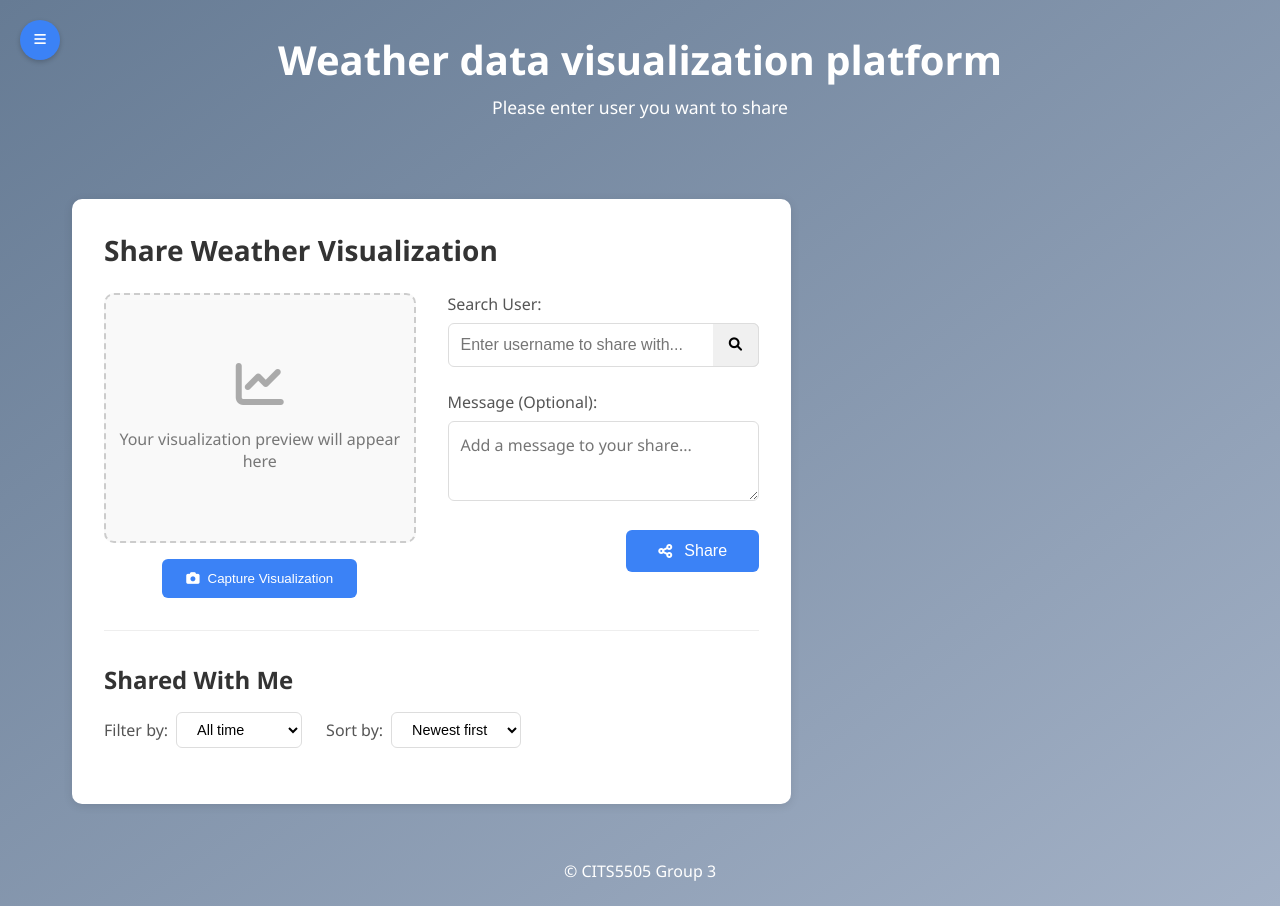
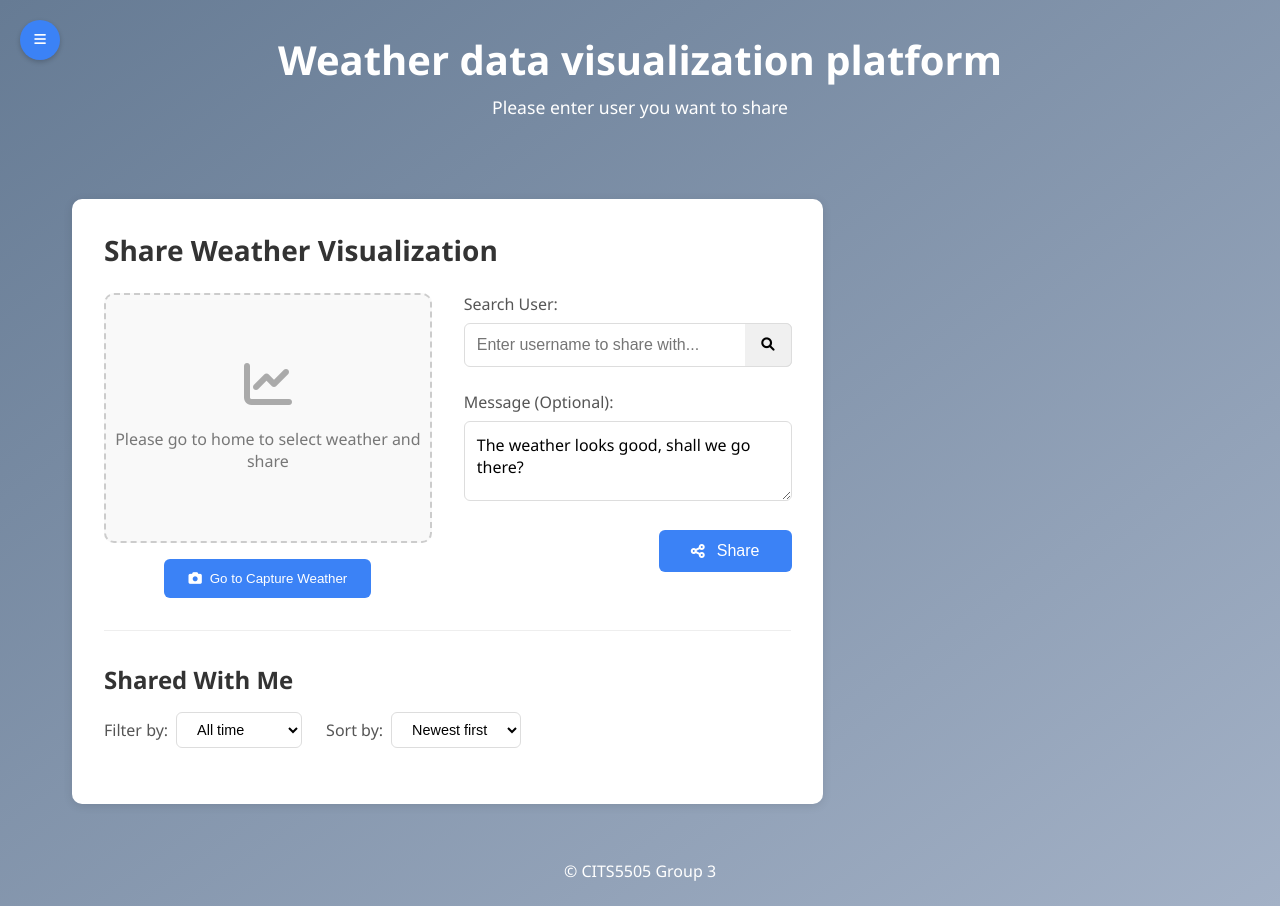
Before and after one commit to bilibilistack/CITS5505MasterGroup3, a Flask app: page /share in a window 1280 px wide. Run offline with Flask 3, Linux system fonts and the light colour scheme; the visitor is signed in with stand-in values (Sample User, id 1); some libraries are stand-ins or nearby versions.

Commit message:
Add Weather to Share
- Enhanced share functionality to include weather parameters.
- Added share button in homechart for sharing weather info.
- Improved share page to display shared weather details.
- Updated CSS for better styling of share elements.

```diff
--- a/app/models.py
+++ b/app/models.py
@@ -34,6 +34,7 @@ class WeatherData(db.Model):
 class Share(db.Model):
     id = db.Column(db.Integer, primary_key=True)
     content = db.Column(db.String(500), nullable=False)
+    weatherdata = db.Column(db.String(500), nullable=False)
     shared_by = db.Column(db.Integer, db.ForeignKey('user.id'), nullable=False)
     shared_to = db.Column(db.Integer, db.ForeignKey('user.id'), nullable=False)
     share_time = db.Column(db.DateTime, nullable=False, default=db.func.current_timestamp())
--- a/app/share.py
+++ b/app/share.py
@@ -2,6 +2,7 @@ from flask import Blueprint, request, jsonify, session, render_template, redirec
 from app.models import User
 from app.models import Share
 from app.models import db
+import json
 
 # Create a Blueprint for the share module to organize routes
 share_bp = Blueprint('share', __name__)
@@ -14,12 +15,12 @@ def search_users():
     """
     # Retrieve the search term and current user from the GET request
     search_term = request.args.get('searchTerm')
-    currentUserName = session.get('username')
+    currentusername = session.get('username')
 
     # Apply a case-insensitive search for usernames containing the search term
     # Also, exclude the current user from the results
     users = User.query.filter(User.username.ilike(f'%{search_term}%')) \
-        .filter(User.username != currentUserName)  # Exclude the current user from search results
+        .filter(User.username != currentusername)  # Exclude the current user from search results
 
     # Prepare the result as a list of dictionaries containing the user ID and username
     result = [{'id': user.id, 'username': user.username} for user in users]
@@ -35,20 +36,21 @@ def share_data():
     # get data and user id from front
     selected_users = request.json.get('selectedUsers')
     content = request.json.get('content')
-    currentUserId = session.get('user_id')
+    currentuserid = session.get('user_id')
+    urlparams=request.json.get('urlParams')
 
     # check if there any data in select
     if not selected_users or not content:
         return jsonify({"success": False, "message": "No users selected or content missing."}), 400
 
     # make sure current user do the share action
-    if currentUserId not in selected_users:
-        selected_users.append(currentUserId)
+    if currentuserid not in selected_users:
+        selected_users.append(currentuserid)
 
     # save share record
     for user_id in selected_users:
-        if user_id != currentUserId:
-            share = Share(content=content, shared_by=currentUserId, shared_to=user_id)
+        if user_id != currentuserid:
+            share = Share(content=content, weatherdata=json.dumps(urlparams), shared_by=currentuserid, shared_to=user_id)
             db.session.add(share)
 
     db.session.commit()
--- a/app/static/chart/homechart.css
+++ b/app/static/chart/homechart.css
@@ -150,7 +150,7 @@
     color: #333;
 }
 
-#get-tips-btn {
+.content-box-btn {
     font-size: 1.3rem;
     padding: 16px 36px;
     border: none;
@@ -162,6 +162,6 @@
     transition: background 0.2s;
     box-shadow: 0 2px 6px rgba(96, 125, 139, 0.15);
 }
-#get-tips-btn:hover {
+.content-box-btn:hover {
     background: #455a64;
 }
--- a/app/static/share/share.css
+++ b/app/static/share/share.css
@@ -18,7 +18,10 @@ body {
     display: flex;
     background: linear-gradient(to bottom right, #667b94, #a3b1c6);
 }
-
+.shared-weather-info-details p {
+    color: #4d4b4b !important;
+    text-align: left !important;
+}
 /* Sidebar Style */
 .sidebar {
     width: 250px;
--- a/app/static/share/share.js
+++ b/app/static/share/share.js
@@ -49,6 +49,32 @@ $(document).ready(function () {
     checkScreenSize();
     $(window).resize(checkScreenSize);
 
+    const resourcesBaseUrl = "/static/chart/resources"; // Base URL for resources
+
+    const urlParams = new URLSearchParams(window.location.search);
+    const city = urlParams.get('city');
+    const date = urlParams.get('date');
+    const temperature_low = urlParams.get('temperature_low');
+    const temperature_high = urlParams.get('temperature_high');
+    const weather_description = urlParams.get('weather_description');
+    const wind_speed = urlParams.get('wind_speed');
+    const wind_direction = urlParams.get('wind_direction');
+    const iconName = urlParams.get('icon_name') ; // Default icon name if not provided
+    // Example: Display selected weather info at the top of the share page
+    if (city && date) {
+        const weatherInfoHtml = `
+            <div class="shared-weather-info">
+            <h4>Weather of ${city} </h4>
+            <div class="shared-weather-info-details">
+                <p>Date: ${date}</p>
+                <p>Temperature: ${temperature_low}°C  ~  ${temperature_high}°C</p>
+                <p>Weather: <img class="weather-icon" src="${resourcesBaseUrl}/animated_weather/${iconName}.svg" />  ${weather_description|| 'N/A'}</p>
+                <p>Wind Speed: ${wind_speed ? wind_speed + ' km/h' : 'N/A'}</p>
+            </div>
+            </div>
+        `;
+        $('#weather-screenshot').html(weatherInfoHtml);
+    }
 
     //search user
     searchBtn.click(function () {
@@ -81,8 +107,8 @@ $(document).ready(function () {
     });
 
     // Trigger search on Enter key in the input field
-    $('#search-user').keydown(function(e) {
-            $('#search-btn').click();
+    $('#search-user').keydown(function (e) {
+        $('#search-btn').click();
     });
 
     // Share button click handler
@@ -108,6 +134,16 @@ $(document).ready(function () {
         const dataToSend = {
             selectedUsers: selectedUsers,
             content: contentToShare,
+            urlParams: {
+                city: city,
+                date: date,
+                temperature_low: temperature_low,
+                temperature_high: temperature_high,
+                weather_description: weather_description,
+                wind_speed: wind_speed,
+                wind_direction: wind_direction,
+                iconName: iconName
+            }
         };
 
         // Send the POST request with JSON data
--- a/app/templates/homechart.html
+++ b/app/templates/homechart.html
@@ -62,7 +62,7 @@
         </div>
     </li>
     <li>
-        <button id="get-tips-btn" type="button">Get Travel Tips for me</button>
+        <button id="get-tips-btn" type="button" class="content-box-btn">Get Travel Tips</button>
         <div id="main-spots-section" style="display:none;">
             <strong>Main Spots:</strong>
             <ul id="main-spots-list"></ul>
@@ -73,6 +73,9 @@
             <ul id="travel-tips-list"></ul>
         </div>
     </li>
+    <li>
+        <button id="share-to-btn" type="button" class="content-box-btn">Share With Friends</button>
+    </li>
 
 </ul>
 </aside>
--- a/app/templates/share.html
+++ b/app/templates/share.html
@@ -19,12 +19,12 @@
                     <div class="share-area">
                         <!-- Screenshot preview placeholder -->
                         <div class="screenshot-preview">
-                            <div class="screenshot-placeholder">
+                            <div class="screenshot-placeholder" id="weather-screenshot">
                                 <i class="fas fa-chart-line placeholder-icon"></i>
-                                <p>Your visualization preview will appear here</p>
+                                <p>Please go to home to select weather and share</p>
                             </div>
-                            <button class="capture-btn" id="capture-btn">
-                                <i class="fas fa-camera"></i> Capture Visualization
+                            <button class="capture-btn" onclick="location.href='{{ url_for('homechart') }}'">
+                                <i class="fas fa-camera"></i> Go to Capture Weather
                             </button>
                         </div>
 
@@ -49,7 +49,7 @@
                             <!-- Share message input -->
                             <div class="share-message-container">
                                 <label for="share-message">Message (Optional):</label>
-                                <textarea id="share-message" placeholder="Add a message to your share..."></textarea>
+                                <textarea id="share-message" placeholder="Add a message to your share...">The weather looks good, shall we go there?</textarea>
                             </div>
 
                             <!-- Share button -->
```
Also changed, not shown: app/static/chart/homechart.js (+23 -0 lines), migrations/versions/5ef8211c7625_add_weatherdata_to_share.py (added, +32 -0 lines).
